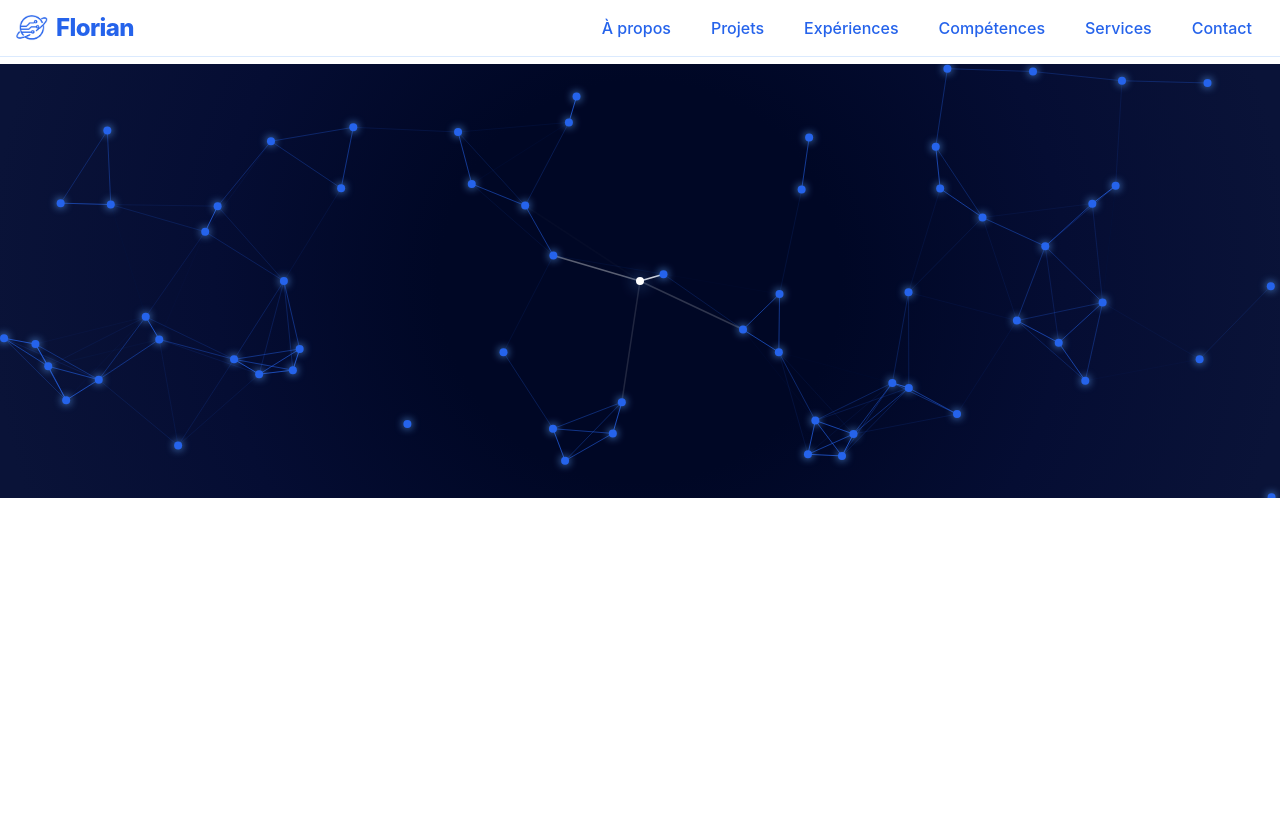
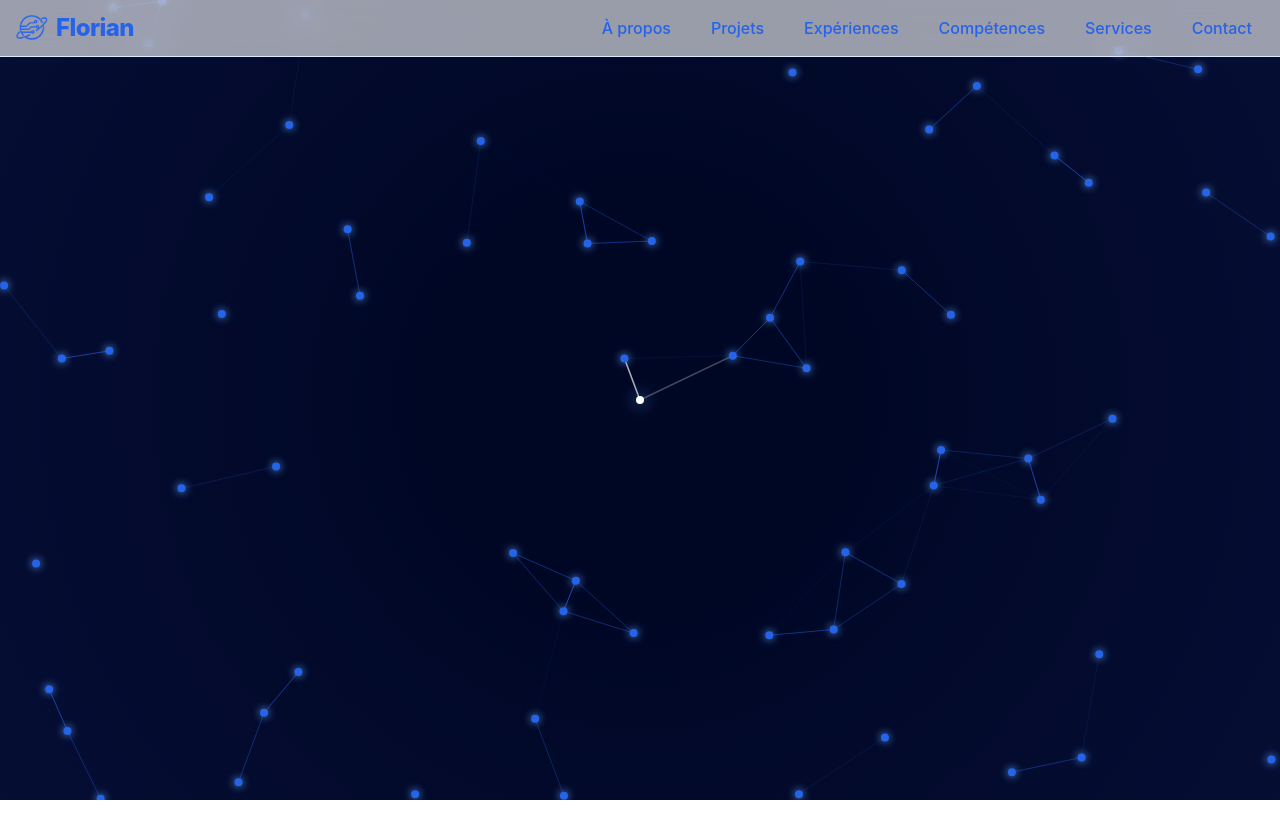
Before and after one commit to florian-grg/Website, a React (Create React App) app: page / in a window 1280 px wide. Shown: the top 838 px of the page. Built offline with nearby package versions, Linux system fonts and the light colour scheme.

Commit message:
fix: remove unnecessary padding class from App component and adjust Header styles for better layout

```diff
--- a/src/App.jsx
+++ b/src/App.jsx
@@ -20,7 +20,7 @@ export default function App() {
         <meta name="author" content="Florian GIURGIU" />
       </Helmet>
       <Navbar />
-      <div className="pt-16">
+      <div className="">
         <section id="accueil">
           <Header />
         </section>
--- a/src/pages/Header.jsx
+++ b/src/pages/Header.jsx
@@ -7,7 +7,7 @@ import { fadeIn } from "../animations/fadeIn";
 const Header = () => (
   <>
     <Seo title="Accueil | Portfolio Florian GIURGIU" description="Accueil du portfolio de Florian GIURGIU, développeur web et auto-entrepreneur." />
-    <header className="relative overflow-hidden py-20 bg-white">
+    <header className="relative overflow-hidden py-20 bg-white min-h-screen flex flex-col items-center justify-center">
       <NeuralNetworkBackground />
       <div className="relative z-10 max-w-3xl mx-auto flex flex-col items-center text-center px-4">
         <motion.h1
@@ -40,7 +40,7 @@ const Header = () => (
           Passionné, à l'écoute et force de proposition pour vos projets digitaux.
         </motion.p>
         <motion.div
-          className="flex gap-4 justify-center mb-6"
+          className="flex gap-4 justify-center items-center mb-6"
           initial="hidden"
           animate="visible"
           variants={fadeIn}
```
